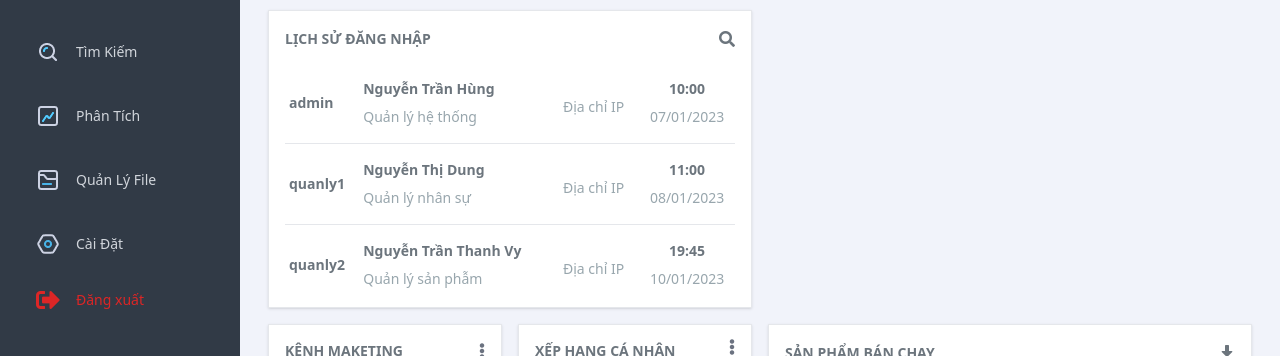
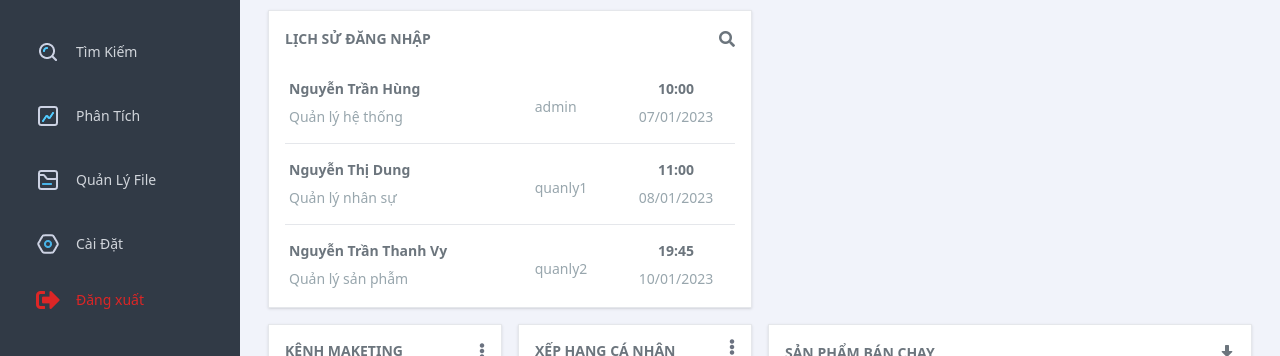
Before and after one commit to hungit1993qt/app, a React (Create React App) app: page / in a window 1280 px wide. Shown: the part 356-712 px from the top of the page. Built offline with nearby package versions, Linux system fonts and the light colour scheme; no server answers.

Commit message:
build login historysss

```diff
--- a/src/Pages/LoginHistory/LoginHistory.tsx
+++ b/src/Pages/LoginHistory/LoginHistory.tsx
@@ -66,10 +66,7 @@ const LoginHistory = () => {
                     key={index}
                     className=" border-b hover:bg-blue-100 dark:hover:bg-gray-600  "
                   >
-                    <td className="text-sm py-4 px-1 whitespace-nowrap dark:text-white  ">
-                      <span>{datas.account}</span>
 
-                    </td>
                     <td className="text-sm py-4 px-1 whitespace-nowrap dark:text-white">
                       <span className="">{datas.name}</span>
                       <p className=" font-normal  pt-2 text-descript-light whitespace-nowrap">
@@ -79,7 +76,7 @@ const LoginHistory = () => {
                     <td className="text-sm py-4 px-1 whitespace-nowrap dark:text-white">
                       <span className="">{ip}</span>
                       <p className=" font-normal  pt-2 text-descript-light whitespace-nowrap">
-                        Địa chỉ IP
+                        {datas.account}
                       </p>
                     </td>
 
```
